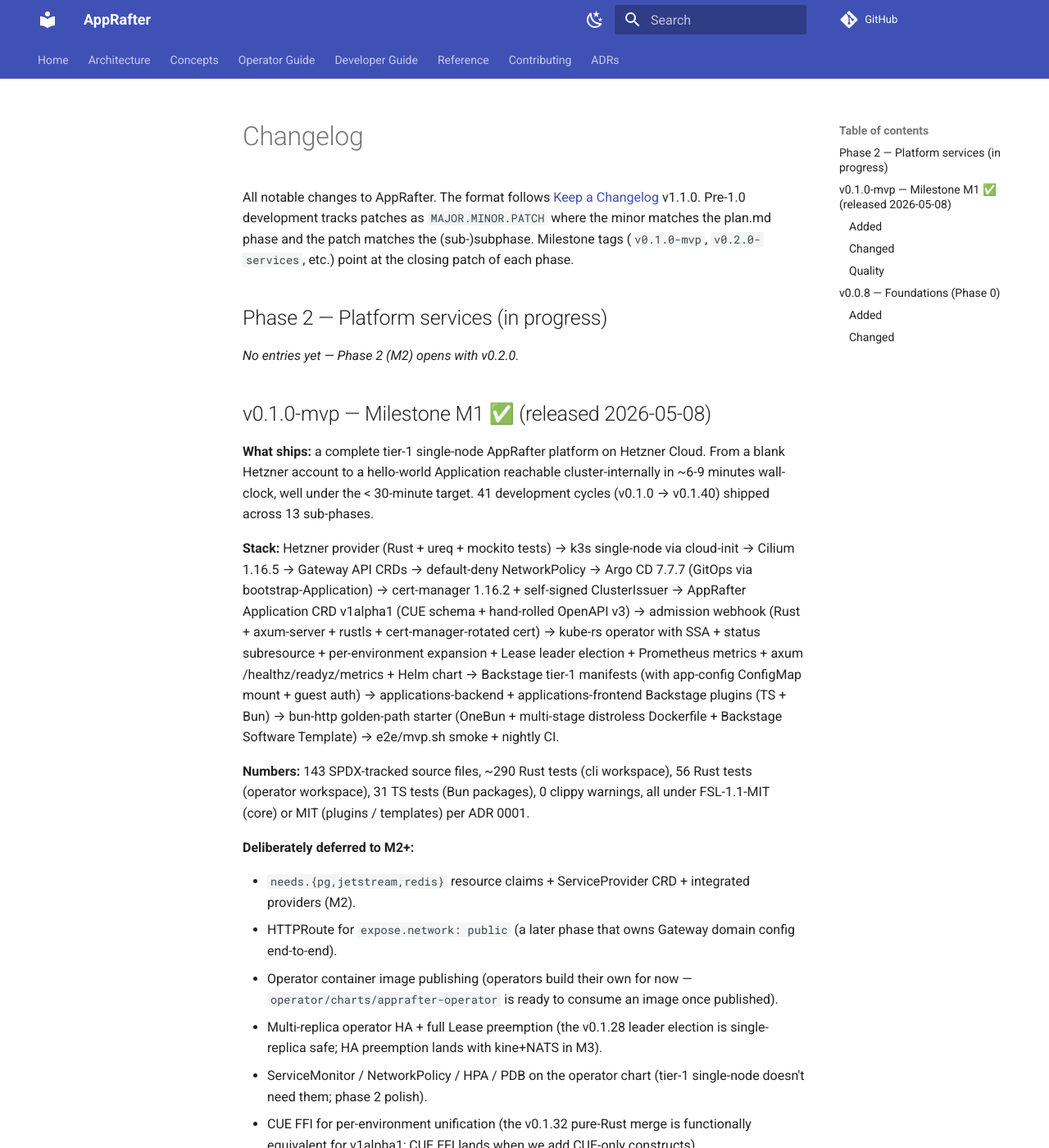
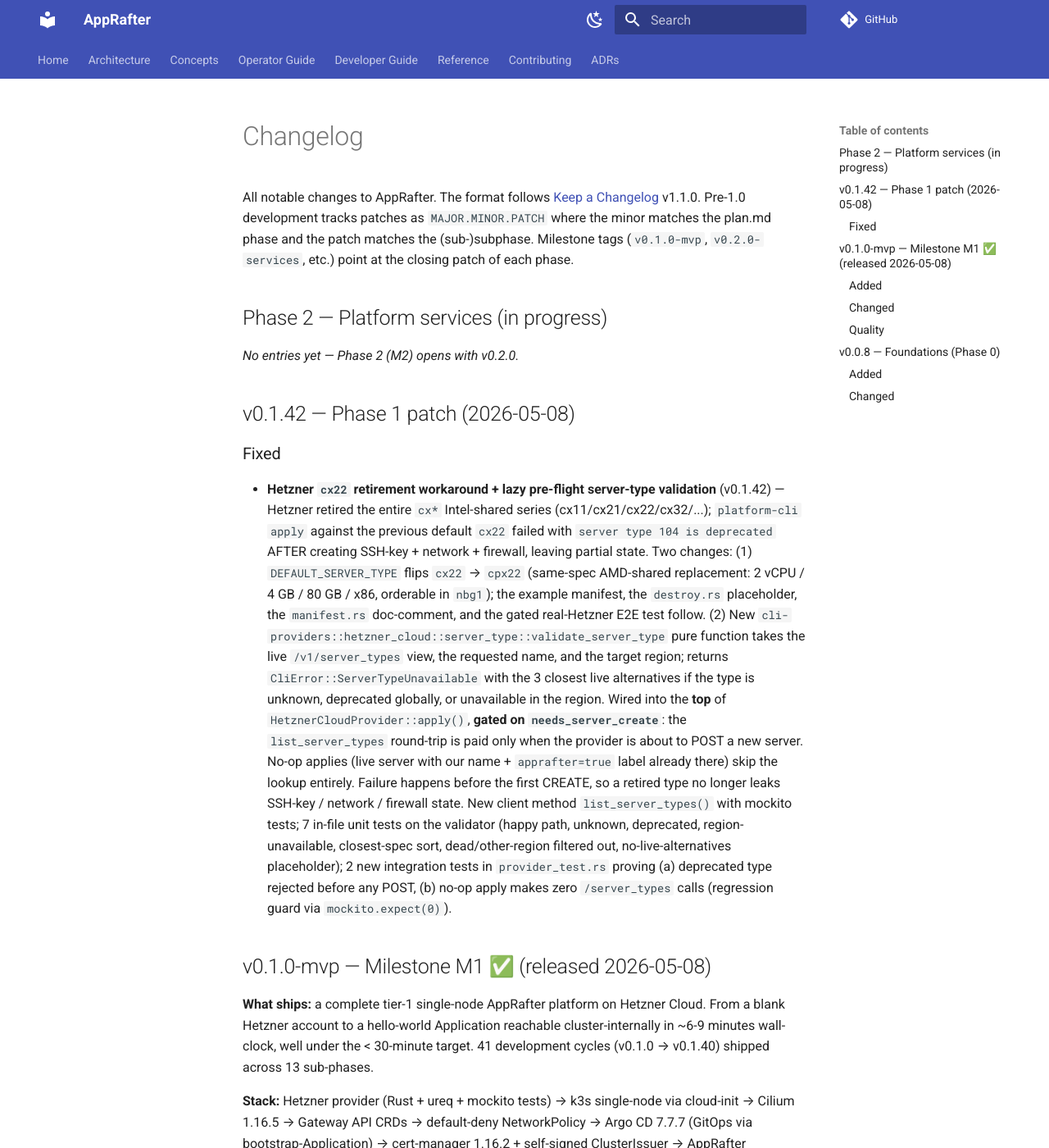
Before and after one commit to AppRafter/apprafter, an MkDocs documentation site: the page built from docs/changelog/UNRELEASED.md, in a window 1280 px wide and 1400 px high. Shown: the whole window at 82% size. Built offline with MkDocs 1.6.1 and Material for MkDocs 9.7.7, drawn with Linux system fonts in a browser that asks for light colours; comment, search, counter and statistics services are not loaded.

Commit message:
docs(changelog): v0.1.42 — cx22 retirement + lazy pre-flight
Co-Authored-By: Claude Opus 4.7 (1M context) <noreply@anthropic.com>

```diff
--- a/docs/changelog/UNRELEASED.md
+++ b/docs/changelog/UNRELEASED.md
@@ -10,6 +10,41 @@ patch of each phase.
 ## Phase 2 — Platform services (in progress)
 
 _No entries yet — Phase 2 (M2) opens with v0.2.0._
+
+## v0.1.42 — Phase 1 patch (2026-05-08)
+
+### Fixed
+
+- **Hetzner `cx22` retirement workaround + lazy pre-flight
+  server-type validation** (v0.1.42) — Hetzner retired the entire
+  `cx*` Intel-shared series (cx11/cx21/cx22/cx32/...);
+  `platform-cli apply` against the previous default `cx22` failed
+  with `server type 104 is deprecated` AFTER creating SSH-key +
+  network + firewall, leaving partial state. Two changes:
+  (1) `DEFAULT_SERVER_TYPE` flips `cx22` → `cpx22` (same-spec
+  AMD-shared replacement: 2 vCPU / 4 GB / 80 GB / x86, orderable
+  in `nbg1`); the example manifest, the `destroy.rs` placeholder,
+  the `manifest.rs` doc-comment, and the gated real-Hetzner E2E
+  test follow. (2) New `cli-providers::hetzner_cloud::server_type::validate_server_type`
+  pure function takes the live `/v1/server_types` view, the
+  requested name, and the target region; returns
+  `CliError::ServerTypeUnavailable` with the 3 closest live
+  alternatives if the type is unknown, deprecated globally, or
+  unavailable in the region. Wired into the **top** of
+  `HetznerCloudProvider::apply()`, **gated on `needs_server_create`**:
+  the `list_server_types` round-trip is paid only when the
+  provider is about to POST a new server. No-op applies (live
+  server with our name + `apprafter=true` label already there)
+  skip the lookup entirely. Failure happens before the first
+  CREATE, so a retired type no longer leaks SSH-key / network /
+  firewall state. New client method `list_server_types()` with
+  mockito tests; 7 in-file unit tests on the validator (happy
+  path, unknown, deprecated, region-unavailable, closest-spec
+  sort, dead/other-region filtered out, no-live-alternatives
+  placeholder); 2 new integration tests in `provider_test.rs`
+  proving (a) deprecated type rejected before any POST, (b) no-op
+  apply makes zero `/server_types` calls (regression guard via
+  `mockito.expect(0)`).
 
 ## v0.1.0-mvp — Milestone M1 ✅ (released 2026-05-08)
 
```
Also changed, not shown: plan.md (+1 -0 lines).
